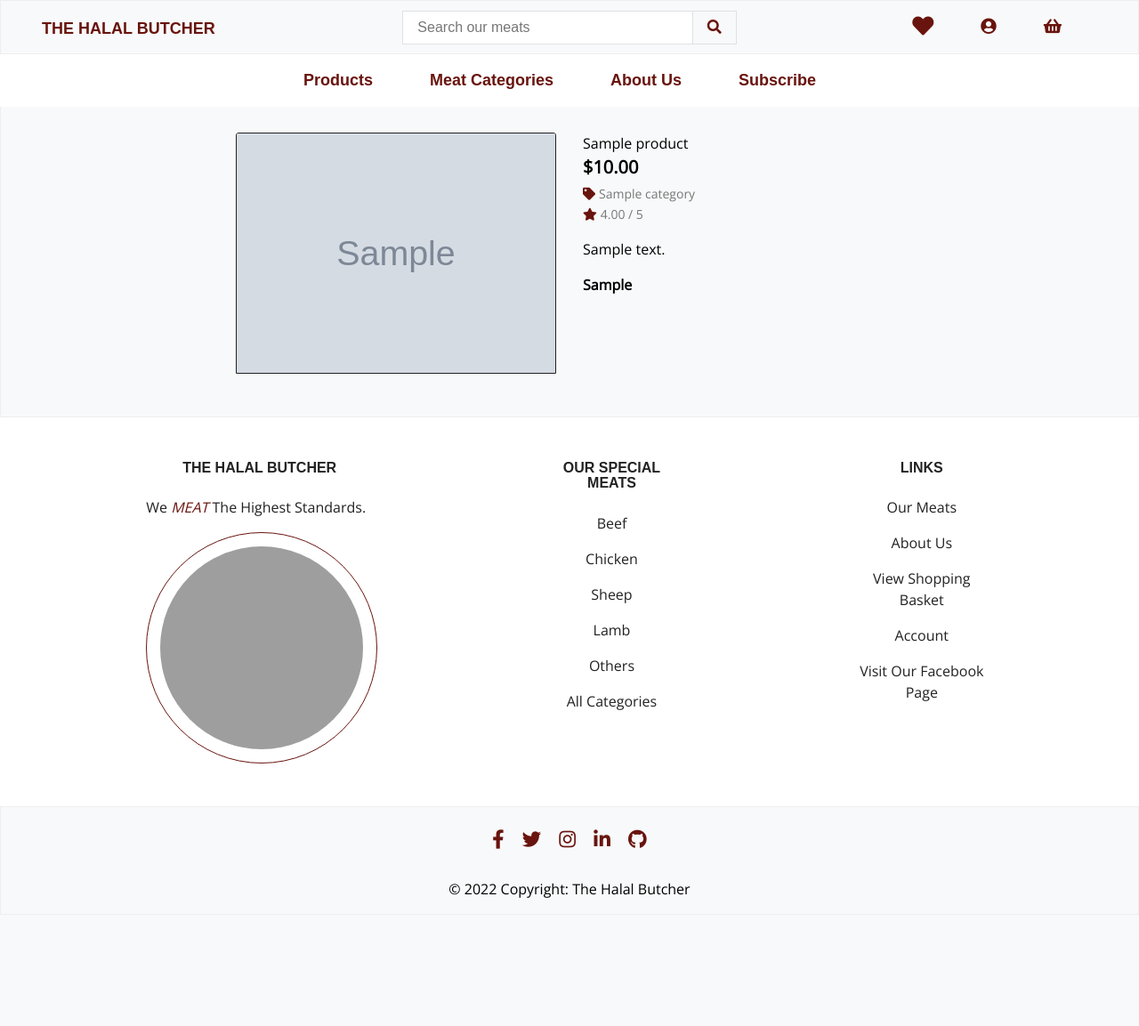
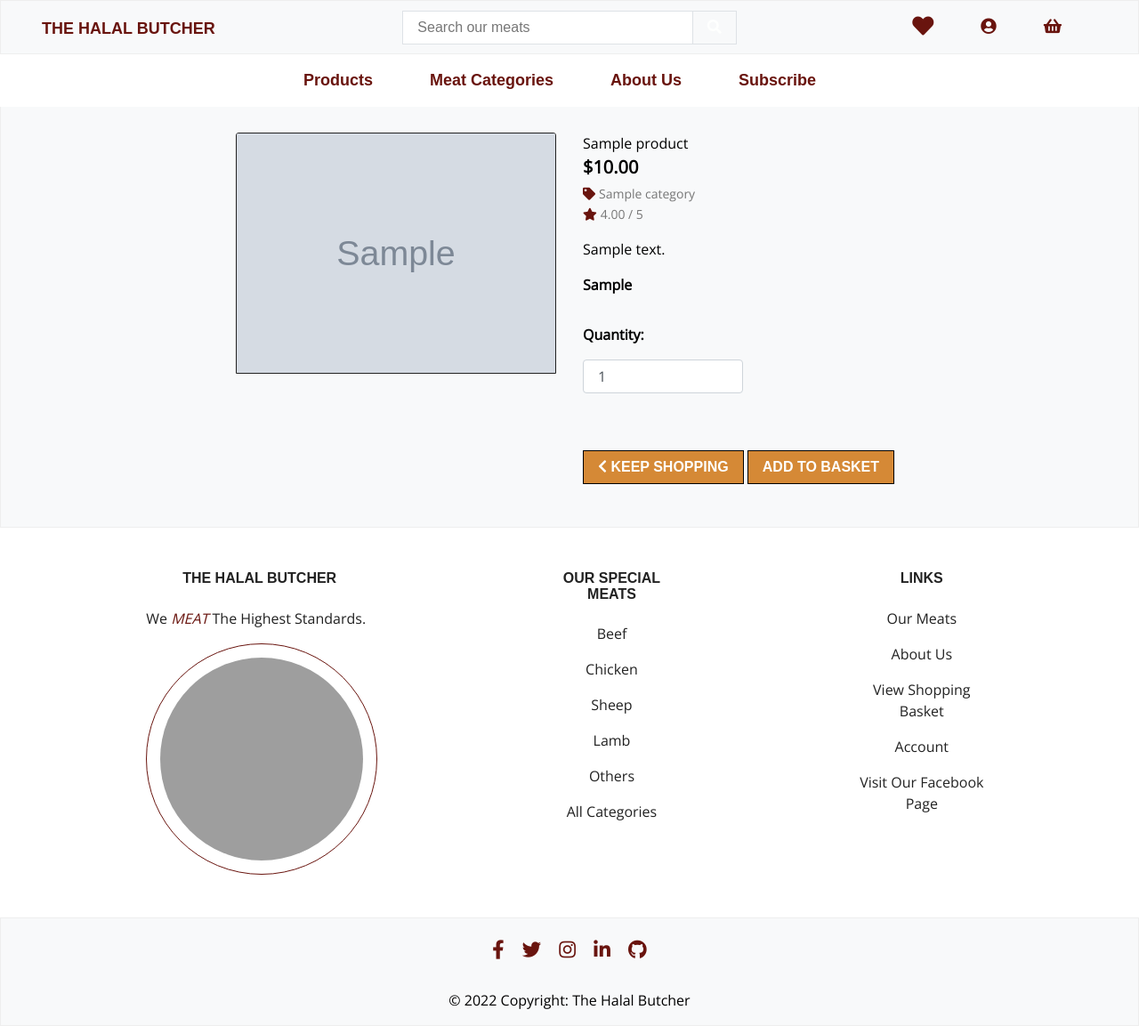
Before and after one commit to legenduzair/the-halal-butcher, a Django app: page /products/1 in a window 1280 px wide. Shown: the whole page at 89% size. Before the commit the page ends 1009 px from the top, so only its background shows below. Run offline with Django 3.2, Linux system fonts and the light colour scheme; tables that the repository leaves empty hold one stand-in row (values such as "Sample post"); grey boxes marked "Sample" are stand-in pictures; some libraries are stand-ins or nearby versions; some web fonts are replaced; grey boxes are pictures that could not be loaded.

Commit message:
Add to basket form in product detail template and style in css

```diff
--- a/products/templates/product_detail.html
+++ b/products/templates/product_detail.html
@@ -44,6 +44,29 @@
                     {% endif %}
                     <p class="mt-3">{{ product.description }}</p>
                     <p class="font-weight-bold mt-3">{{ product.additional_information }}</p>
+                    <form action="" method="POST" class="form">
+                        {% csrf_token %}
+                        <div class="form-row">
+                            <div class="col-12">
+                                <p class="mt-3"><strong>Quantity:</strong></p>
+                                <div class="form-group w-50">
+                                    <div class="input-group">
+                                        <input type="number" class="form-control qty_input" name="quantity" value="1" min="1" max="99" data-item_id="{{ product.id }}" id="id_qty_{{ product.id }}"/>
+                                    </div>
+                                </div>
+                            </div>
+                            <div class="col-12">
+                                <a href="{% url 'products' %}" class="btn btn-outline-warning rounded-0 mt-5">
+                                    <span class="icon">
+                                        <i class="fas fa-chevron-left"></i>
+                                    </span>
+                                    <span class="text-uppercase">Keep Shopping</span>
+                                </a>
+                                <input type="submit" value="Add to Basket" class="btn btn-outline-warning rounded-0 text-uppercase mt-5" />
+                            </div>
+                            <input type="hidden" name="redirect_url" value="{{ request.path }}"/>
+                        </div>
+                    </form>
                 </div>
             </div>
     </div>
--- a/static/css/style.css
+++ b/static/css/style.css
@@ -49,6 +49,25 @@ html {
     color: #fefffe !important;
     border: none;
  }
+
+ .btn-outline-warning {
+    background-color: #D58936;
+    color: #fefffe !important;
+    border: 1px solid black;
+}
+
+.btn-outline-warning:hover,
+.btn-outline-warning:active,
+.btn-outline-warning:focus {
+    color: #fefffe !important;
+    background-color: #69140E;
+    border: 1px solid black;
+}
+
+.icon > i {
+    color: #fefffe !important;
+}
+
 .main-banner {
     background: url('/media/home/main-banner.jpg') no-repeat center center;
     background-size: cover;
@@ -172,4 +191,4 @@ html {
     right: 20px;
     cursor: pointer;
     display: block;
-  }
+}
```
